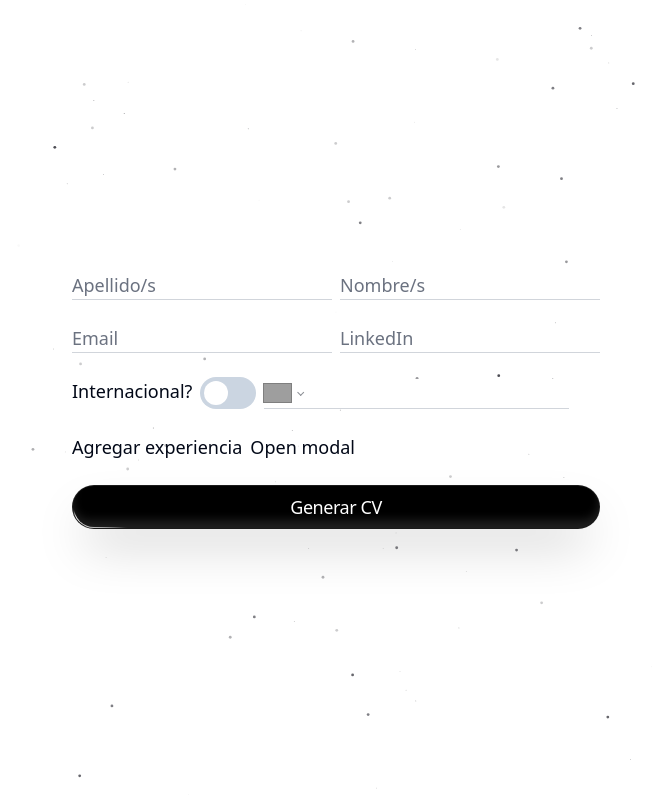
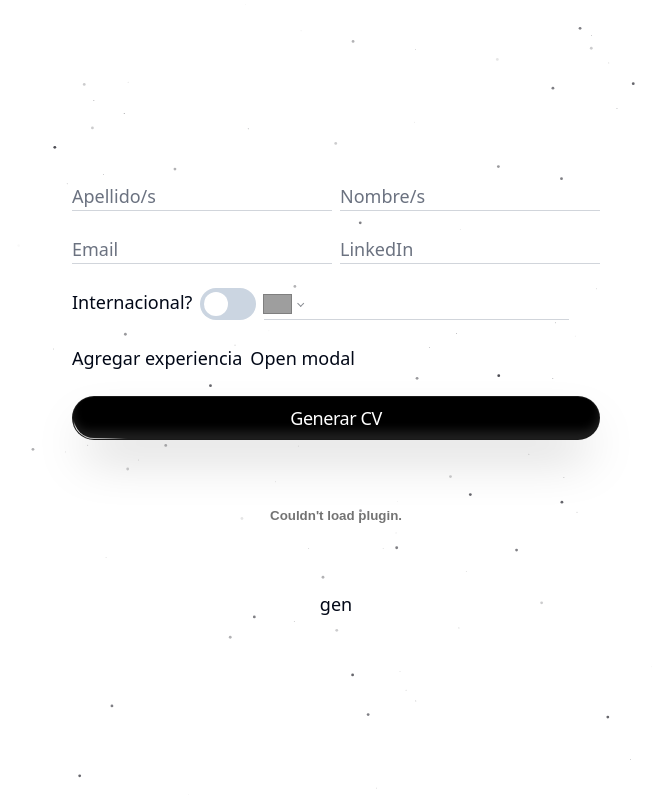
Before and after one commit to SantiZai/cv-generator, a React (Vite) app: page /generate in a window 1280 px wide. Shown: the whole page, without its empty margins (304-970 px from the left). Built offline with nearby package versions, Linux system fonts and the light colour scheme; grey boxes are pictures that could not be loaded.

Commit message:
display the changes in the cv

```diff
--- a/src/pages/Generate.tsx
+++ b/src/pages/Generate.tsx
@@ -39,6 +39,8 @@ export const Generate = () => {
   const [buttonDisabled, setButtonDisabled] = useState<boolean>(true);
 
   const [submitError, setSubmitError] = useState<string>("");
+
+  const [embedSrc, setEmbedSrc] = useState<Blob | null>(null)
 
   useEffect(() => {
     setFormInfo({
@@ -194,6 +196,8 @@ export const Generate = () => {
               </ShimmerButton>
             </fieldset>
           </form>
+        <embed className="w-full h-auto" type="application/pdf" src={embedSrc ? URL.createObjectURL(embedSrc) : ""} />
+        <button onClick={() => setEmbedSrc(doc.output("blob"))}>gen</button>
         </div>
       </section>
     </main>
```
